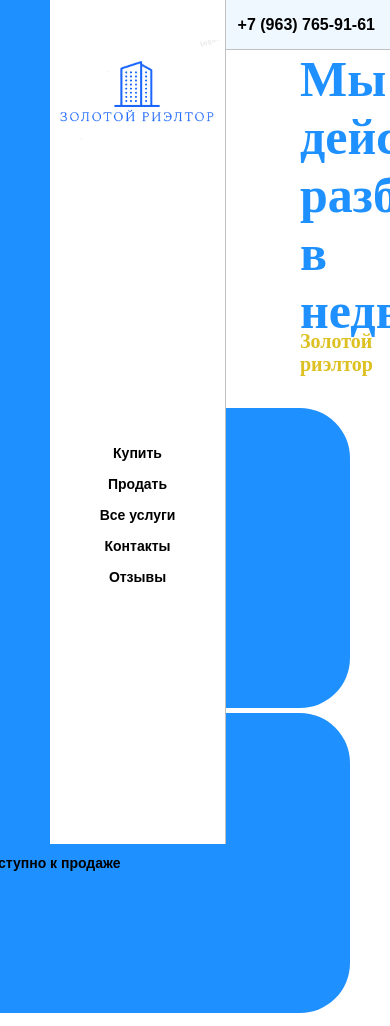
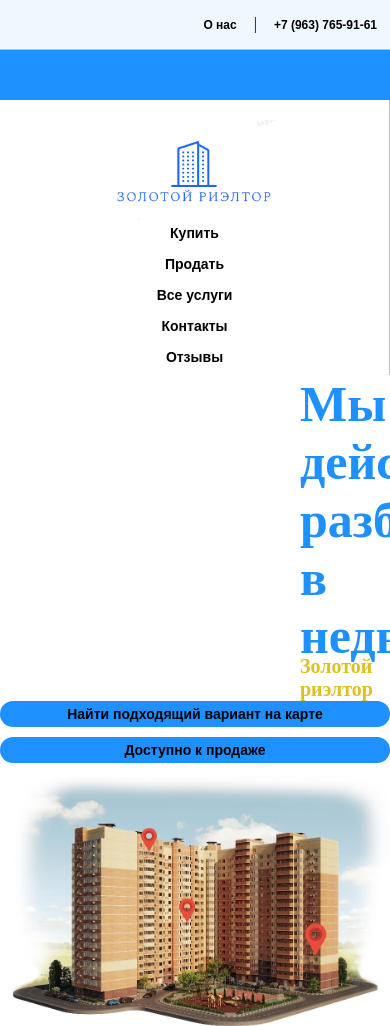
Before and after one commit to nikitos3000/proekt1315, a website: page index.html in a window 390 px wide. Shown: the top 1026 px of the page. Drawn offline with Linux system fonts and the light colour scheme.

Commit message:
adapt for mobile version title screen

```diff
--- a/site/styles.css
+++ b/site/styles.css
@@ -451,3 +451,48 @@ body {
 }
 .telegram a {background: #249bd7}
 .vk a {background: #4a76a8}
+
+@media only screen and (max-width: 768px) {
+    .panel {
+        width: 100%;
+        height: 50px;
+        position: relative;
+    }
+
+    .panel-2 {
+        width: 100%;
+        height: auto;
+        position: relative;
+        left: 0;
+        top: 0;
+        padding-top: 0;
+    }
+
+    .button-container {
+        margin-top: 0;
+    }
+
+    .about-button,
+    .contact-button {
+        font-size: 12px;
+        padding: 3px;
+    }
+
+    .right-section,
+    .button-wrapper {
+        margin: 0;
+        padding: 0;
+        display: block;
+        height: auto;
+    }
+
+    .left-button {
+        height: auto;
+        width: 100%;
+        margin-bottom: 10px;
+    }
+
+    .photo {
+        max-height: 100%;
+    }
+}
```
